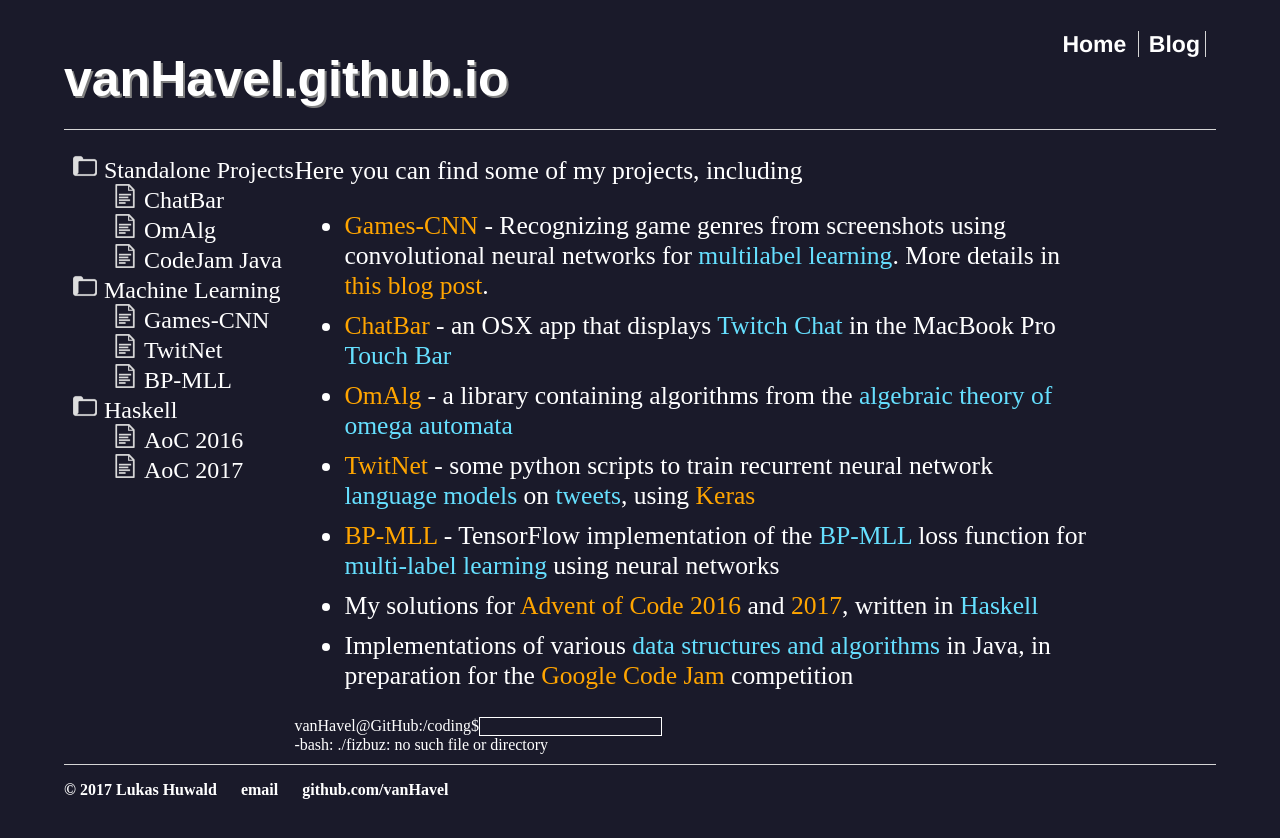
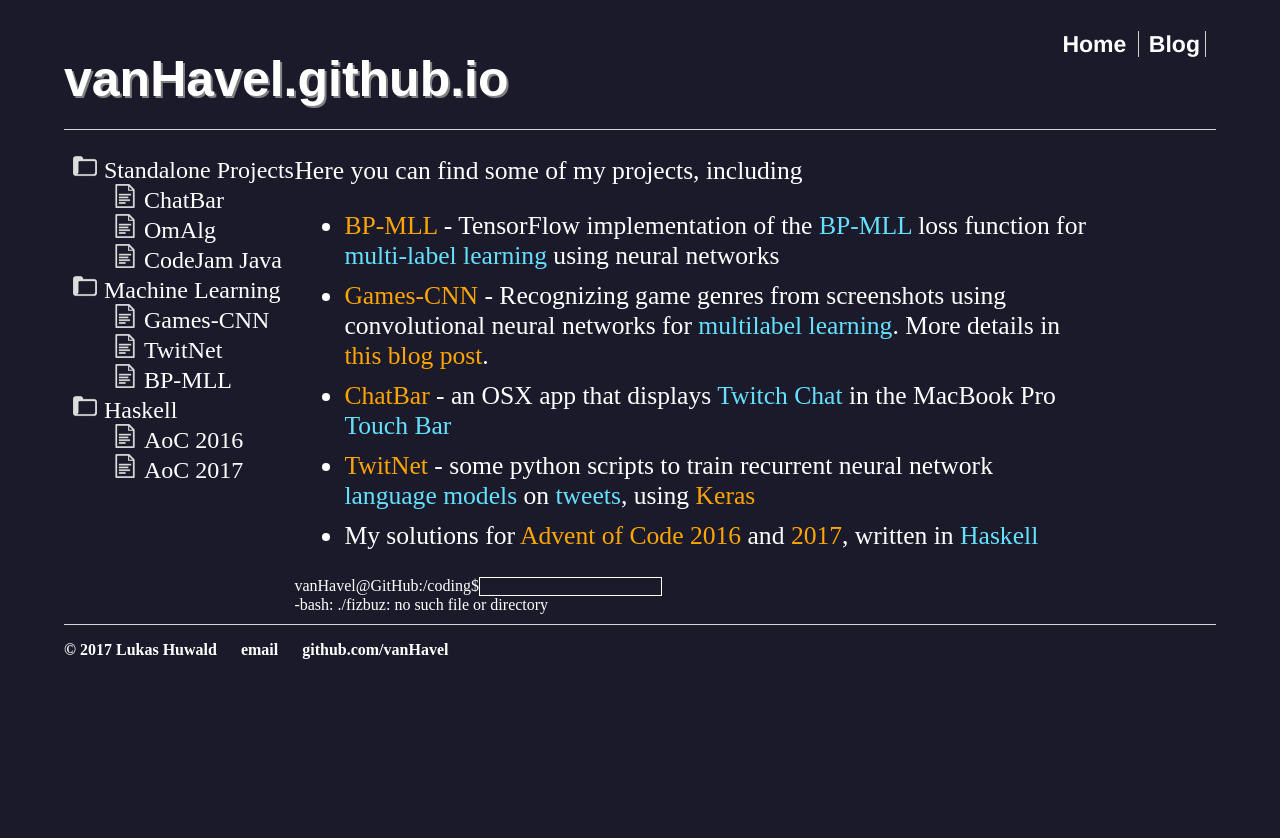
Before and after one commit to vanHavel/vanHavel.github.io, a Jekyll site: the page built from index.html, in a window 1280 px wide. Shown: the top 838 px of the page. Built offline with Jekyll 4.4.1, drawn with Linux system fonts in a browser that asks for light colours.

Commit message:
removed some less marketable projects

```diff
--- a/index.html
+++ b/index.html
@@ -53,25 +53,19 @@ main: true
     Here you can find some of my projects, including
     <ul>
       <li> <span>
+        <a href="https://github.com/vanHavel/bp-mll-tensorflow">BP-MLL</a> - TensorFlow implementation of the <span class="mark">BP-MLL</span> loss function for <span class="mark">multi-label learning</span> using neural networks</a>
+      </span> </li>
+      <li> <span>
         <a href="https://github.com/vanHavel/games-cnn">Games-CNN</a> - Recognizing game genres from screenshots using convolutional neural networks for <span class="mark">multilabel learning</span>. More details in <a href="/2017/09/12/cnn-games.html">this blog post</a>.
       </span> </li>
       <li> <span>
         <a href="https://github.com/vanHavel/ChatBar">ChatBar</a> - an OSX app that displays <span class="mark">Twitch Chat</span> in the MacBook Pro <span class="mark">Touch Bar</span>
       </span> </li>
       <li> <span>
-        <a href="https://github.com/vanHavel/OmAlg">OmAlg</a> - a library containing algorithms from the <span class="mark">algebraic theory of omega automata</span>
-      </span> </li>
-      <li> <span>
         <a href="https://github.com/vanHavel/TwitNet">TwitNet</a> - some python scripts to train recurrent neural network <span class="mark">language models</span> on <span class="mark">tweets</span>, using <a href="https://keras.io">Keras</a>
       </span> </li>
       <li> <span>
-        <a href="https://github.com/vanHavel/bp-mll-tensorflow">BP-MLL</a> - TensorFlow implementation of the <span class="mark">BP-MLL</span> loss function for <span class="mark">multi-label learning</span> using neural networks</a>
-      </span> </li>
-      <li> <span>
         My solutions for <a href="https://adventofcode.com/">Advent of Code</a> <a href="https://github.com/vanHavel/AdventOfCode2016">2016</a> and <a href="https://github.com/vanHavel/AdventOfCode2017">2017</a>, written in <span class="mark">Haskell</span>
-      </span> </li>
-      <li> <span>
-        Implementations of various <span class="mark">data structures and algorithms</span> in Java, in preparation for the <a href="https://github.com/vanHavel/codejam-java">Google Code Jam</a> competition
       </span> </li>
     </ul>
   </p>
```
